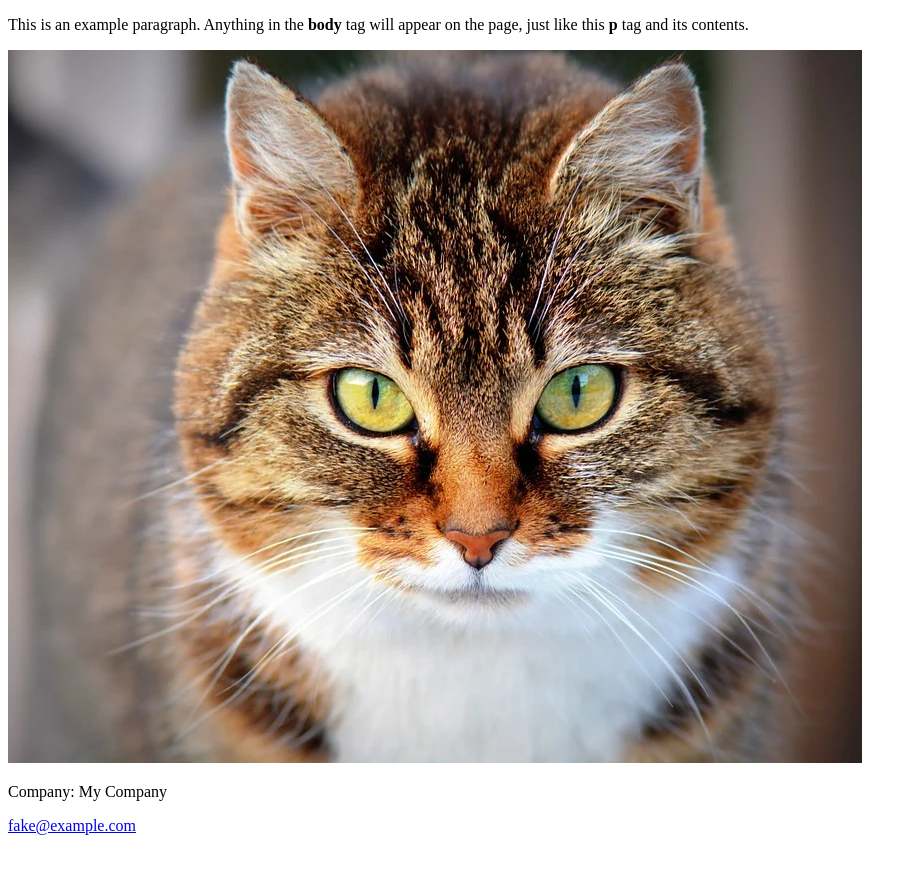
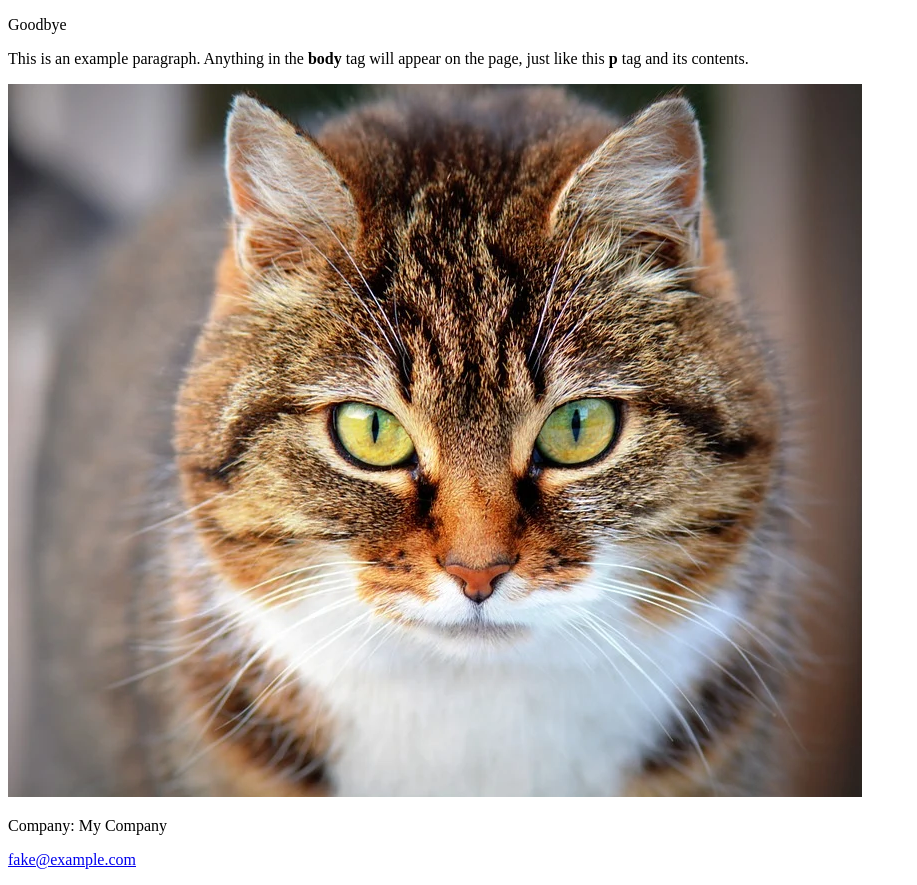
Before and after one commit to WillWheaton27/Exercise_Unit5_website, a plain HTML site: page index.html in a window 1280 px wide. Shown: the whole page, without its empty margins (0-917 px from the left). Before the commit the page ends 851 px from the top, so only its background shows below. Drawn offline with Linux system fonts and the light colour scheme.

Commit message:
Se despide

```diff
--- a/index.html
+++ b/index.html
@@ -5,6 +5,7 @@
     </head>
 
     <body>
+        <p>Goodbye</p>
         <p>This is an example paragraph. Anything in the <strong>body</strong> tag will appear on the page, just like this <strong>p</strong> tag and its contents.</p>
         <img src="img\gatos.png" alt="gatos.png">
     </body>
```
